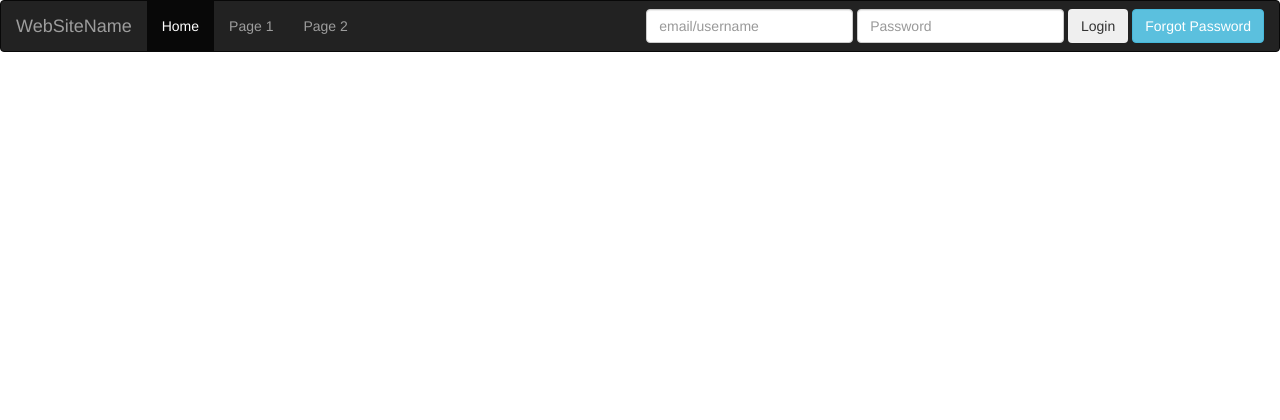
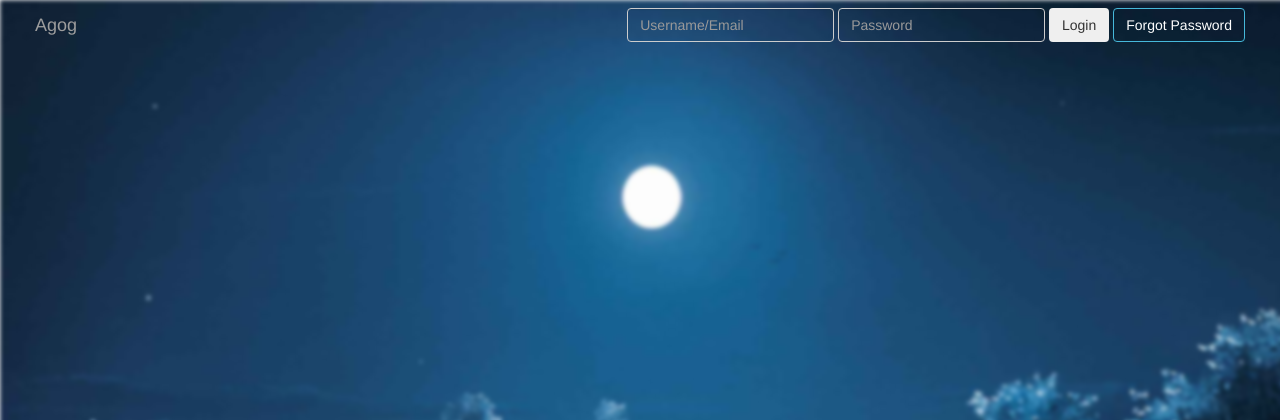
Before and after one commit to hsagarthegr8/agog, a Django app: page / in a window 1280 px wide. Shown: the top 420 px of the page. Run offline with Django 3.2, Linux system fonts and the light colour scheme; some libraries are stand-ins or nearby versions.

Commit message:
Added homepage

```diff
--- a/accounts/urls.py
+++ b/accounts/urls.py
@@ -1,12 +1,13 @@
 from django.conf.urls import url
 
-from .views import UserCreateView,LoginView,LogoutView,activation
+from .views import UserCreateView,LoginView,LogoutView,activation, loginit
 
 app_name = 'accounts'
 
 urlpatterns = [
     url('^register/$',UserCreateView.as_view(),name='register'),
     url('^login/$',LoginView.as_view(),name='login'),
+    url('^loginit/$', loginit, name='loginit' ),
     url('^logout/$',LogoutView.as_view(), name='logout'),
     url('^activate/(?P<username>[a-z,0-9]+)/(?P<activation_key>[\w]+)/$', activation, name='activate')
 ]
--- a/agog/urls.py
+++ b/agog/urls.py
@@ -15,11 +15,11 @@ Including another URLconf
 """
 from django.conf.urls import url, include
 from django.contrib import admin
-from django.views.generic import TemplateView
+from .views import HomeView
 
 urlpatterns = [
     url(r'^admin/', admin.site.urls),
-    url(r'^$', TemplateView.as_view(template_name='home.html')),
+    url(r'^$', HomeView.as_view(), name='home'),
     url(r'^', include('profiles.urls'), name='profiles'),
     url('^accounts/', include('accounts.urls'), name='accounts'),
     url(r'^', include('feeds.urls'), name='feeds'),
--- /dev/null
+++ b/agog/views.py
@@ -0,0 +1,9 @@
+from django.views.generic import TemplateView
+from accounts.forms import UserCreationForm
+
+class HomeView(TemplateView):
+    template_name = 'home.html'
+
+    def get_context_data(self, **kwargs):
+        kwargs['form']=UserCreationForm()
+        return super(HomeView, self).get_context_data(**kwargs)
--- a/static/home.css
+++ b/static/home.css
@@ -0,0 +1,66 @@
+.body:before {
+    content: "";
+    position: fixed;
+    left: 0;
+    right: 0;
+    z-index: -1;
+
+    background-image: url('images/home.jpg');
+    height: 1080px;
+    width: 1920px;
+    background-repeat: no-repeat;
+    background-size:contain;
+
+    -webkit-filter: blur(2px);
+    -moz-filter: blur(2px);
+    -o-filter: blur(2px);
+    -ms-filter: blur(2px);
+    filter: blur(2px);
+
+}
+
+.body {
+  position: fixed;
+  left: 0;
+  right: 0;
+  z-index: 0;
+  margin-left: 20px;
+  margin-right: 20px;
+}
+
+.body:hover {
+
+}
+.mynav {
+    background-color: inherit;
+    border: transparent;
+}
+
+.form-input {
+    background-color: inherit;
+    color:white;
+}
+
+.myjumbo {
+    background-color: inherit;
+}
+
+.forgot {
+    background-color: inherit;
+}
+
+.content {
+    color: white;
+}
+
+table.borderless td,table.borderless th{
+     border: none !important;
+}
+
+tr {
+    color:white;
+}
+
+input,option{
+    background-color: transparent;
+}
--- a/templates/home.html
+++ b/templates/home.html
@@ -9,27 +9,35 @@
         <link rel="stylesheet" href="{% static 'home.css' %}"/>
     </head>
     <body>
-
- <nav class="navbar navbar-inverse">
+        <div class="body">
+            <nav class="navbar navbar-inverse mynav">
                 <div class="container-fluid">
                     <div class="navbar-header">
-      <a class="navbar-brand" href="#">WebSiteName</a>
+                        <a class="navbar-brand" href="#">Agog</a>
                     </div>
-    <ul class="nav navbar-nav">
-      <li class="active"><a href="#">Home</a></li>
-      <li><a href="#">Page 1</a></li>
-      <li><a href="#">Page 2</a></li>
-    </ul>
-
-    <form class="navbar-form navbar-right">
+                    <form class="navbar-form navbar-right" method="post" action="{% url 'accounts:loginit' %}">
                         <div class="form-group">
-        <input class="form-control" type="text" placeholder="email/username" required="required" name="username">
-        <input class="form-control" type="password" placeholder="Password" required="required" name="password">
+                            {% csrf_token %}
+                            <input class="form-control form-input" type="text" placeholder="Username/Email" required="required" name="username">
+                            <input class="form-control form-input" type="password" placeholder="Password" required="required" name="password">
                         </div>
                         <button type="submit" class="btn btn-sucbcess">Login</button>
-        <button type="button" class="btn btn-info">Forgot Password</button>
+                        <button type="button" class="btn btn-info forgot">Forgot Password</button>
                     </form>
                 </div>
             </nav>
+
+            <div class="row">
+                <div class="col-sm-8"></div>
+                <!--<div class="col-sm-4">
+                    <table class="table borderless">
+                        <tbody>
+                        {{ form.as_table }}
+                        </tbody>
+                    </table>
+                </div>-->
+            </div>
+
+        </div>
     </body>
 </html>
--- a/templates/snippets/nav.html
+++ b/templates/snippets/nav.html
@@ -1,7 +1,7 @@
 <nav class="navbar navbar-default">
   <div class="container-fluid">
     <div class="navbar-header">
-      <a class="navbar-brand" href="#">OkayDear</a>
+      <a class="navbar-brand" href="{% url 'profiles:timeline' %}">Agog</a>
     </div>
     <ul class="nav navbar-nav">
       <li class="{% block home_active %}{% endblock %} "><a href="{% url 'profiles:timeline' %}">Home</a></li>
```
Also changed, not shown: accounts/views.py (+14 -2 lines), static/images/home.jpg (added). Lines whose indentation alone changed are shown as unchanged.
